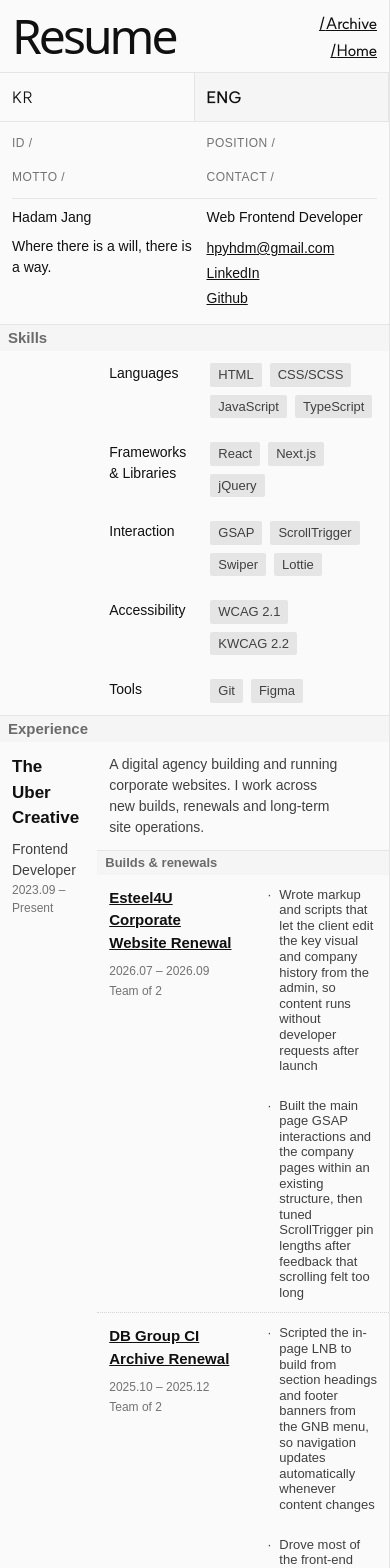
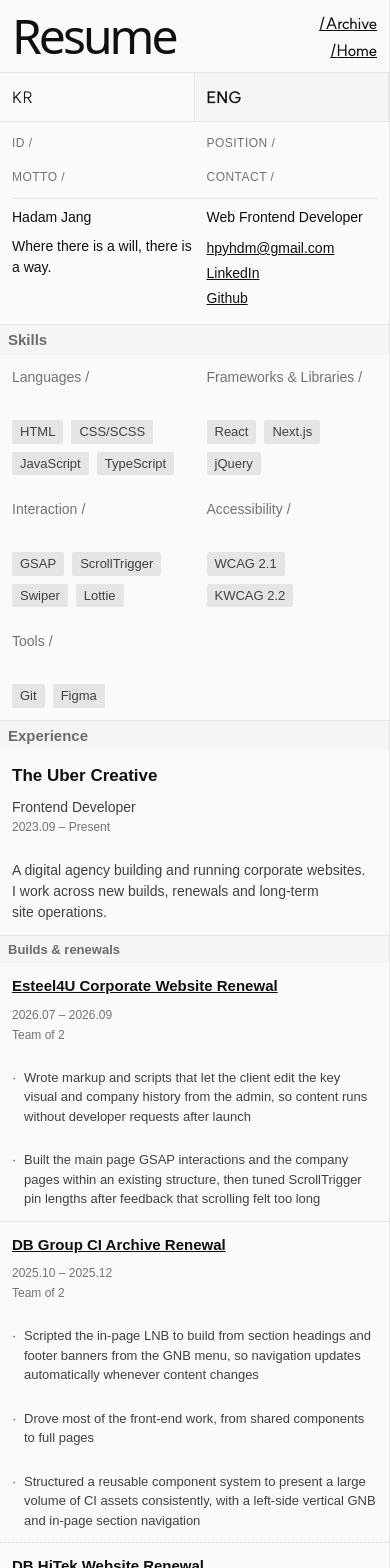
Before and after one commit to hpyhdm/hpyhdm, a Next.js app: page /resume in a window 390 px wide. Shown: the top 1568 px of the page. Built offline with nearby package versions, Linux system fonts and the light colour scheme; a web font is replaced by a local one.

Commit message:
feat(resume): show two skill groups per row on mobile

```diff
--- a/src/app/(pages)/resume/page.module.scss
+++ b/src/app/(pages)/resume/page.module.scss
@@ -34,15 +34,17 @@
       background-color: var(--hover-fill);
       font-weight: 700;
     }
-
-    @include media($from: tablet) {
-      padding: $cell-padding-x;
-    }
   }
 
   @media (hover: hover) {
     &:hover a[aria-current] {
       background-color: transparent;
+    }
+  }
+
+  @include media($from: tablet) {
+    a {
+      padding: $cell-padding-x;
     }
   }
 
--- a/src/components/resume/Education/Education.module.scss
+++ b/src/components/resume/Education/Education.module.scss
@@ -21,6 +21,10 @@
     font-size: $font-size-lg;
     font-weight: 600;
   }
+
+  @include media(false, tablet) {
+    grid-column: 1 / -1; // mobile: stacked, full width / 모바일: 위아래로 쌓고 전체 폭
+  }
 }
 
 .period {
@@ -35,5 +39,8 @@
   grid-column: 3 / -1;
   color: $text-secondary;
   font-size: $font-size-md;
-  font-weight: 500;
+
+  @include media(false, tablet) {
+    grid-column: 1 / -1; // mobile: stacked, full width / 모바일: 위아래로 쌓고 전체 폭
+  }
 }
--- a/src/components/resume/Experience/CompanyBlock.module.scss
+++ b/src/components/resume/Experience/CompanyBlock.module.scss
@@ -19,12 +19,20 @@
     font-size: $font-size-xl;
     font-weight: 600;
   }
+
+  @include media(false, tablet) {
+    grid-column: 1 / -1; // mobile: stacked, full width / 모바일: 위아래로 쌓고 전체 폭
+  }
 }
 
 .sticky {
   @include cell;
   position: sticky;
   top: 0;
+
+  @include media(false, tablet) {
+    position: static; // no sticky when stacked / 위아래로 쌓일 때는 고정하지 않음
+  }
 }
 
 .role,
@@ -48,6 +56,10 @@
 .body {
   @include grid(4);
   grid-column: 3 / -1;
+
+  @include media(false, tablet) {
+    grid-column: 1 / -1; // mobile: stacked, full width / 모바일: 위아래로 쌓고 전체 폭
+  }
 }
 
 .brief {
@@ -55,5 +67,4 @@
   grid-column: 1 / -1;
   color: $text-secondary;
   font-size: $font-size-md;
-  font-weight: 500;
 }
--- a/src/components/resume/Experience/ProjectRow.module.scss
+++ b/src/components/resume/Experience/ProjectRow.module.scss
@@ -31,6 +31,9 @@
     }
   }
 
+  @include media(false, tablet) {
+    grid-column: 1 / -1; // mobile: stacked, full width / 모바일: 위아래로 쌓고 전체 폭
+  }
 }
 
 .dates {
@@ -62,7 +65,7 @@
   border: 1px solid currentColor; // follows the text color / 글자색을 그대로 따라감
   border-radius: 99px;
   color: $text-label; // 5:1 on the page background / 페이지 배경 위 대비 5:1
-  font-size: $font-size-xs; // same size as the dates / 기간과 같은 크기
+  font-size: $font-size-2xs; // 10px, smaller than the dates / 10px, 기간보다 작게
   line-height: 1.6;
   font-weight: 700;
 }
@@ -76,8 +79,7 @@
     max-width: $text-max-width;
     padding-left: 12px;
     font-size: $font-size-sm;
-    font-weight: 500;
-    line-height: 1.2;
+    line-height: 1.5;
     color: $text-secondary;
 
     & + li {
@@ -91,4 +93,8 @@
       left: 0;
     }
   }
+
+  @include media(false, tablet) {
+    grid-column: 1 / -1; // mobile: stacked, full width / 모바일: 위아래로 쌓고 전체 폭
+  }
 }
--- a/src/components/resume/Skills/Skills.module.scss
+++ b/src/components/resume/Skills/Skills.module.scss
@@ -5,24 +5,44 @@
 .groups {
   @include grid(4);
   grid-column: 3 / -1;
+
+  // Mobile: full width, still 4 parts, so two groups per row like desktop
+  // 모바일: 전체 폭, 4등분은 그대로라 PC처럼 한 줄에 두 개씩
+  @include media(false, tablet) {
+    grid-column: 1 / -1;
+  }
 }
 
-// One row: group name in 1 part, skills in 3 parts / 한 줄: 분류 이름 1칸, 기술 3칸
+// One group takes 2 parts: two per row on desktop and mobile (1 2 / 3 4 / 5)
+// Name on top, skills below, same label-over-value pattern as the profile
+// 분류 하나가 2칸: PC·모바일 모두 한 줄에 두 개 (1 2 / 3 4 / 5)
+// 이름 위, 기술 아래로 프로필과 같은 '라벨 위, 값 아래' 구조
 .group {
-  @include subgrid-row;
-  align-items: start;
+  grid-column: span 2;
 
   dt {
     @include cell;
-    grid-column: 1 / 2;
-    font-size: $font-size-md;
-    font-weight: 500;
-    color: $text-default;
+    padding-bottom: 0;
+    margin-bottom: 8px;
+
+    span {
+      display: block;
+      width: fit-content;
+      position: relative;
+      font-size: $font-size-md;
+      font-weight: 500;
+      color: $text-muted;
+
+      &::after {
+        content: '/';
+        padding-left: 4px;
+      }
+    }
   }
 
   dd {
     @include cell;
-    grid-column: 2 / -1;
+    padding-top: 0; // sits right under the name / 이름 바로 아래에 붙도록
   }
 }
 
--- a/src/components/resume/Skills/Skills.tsx
+++ b/src/components/resume/Skills/Skills.tsx
@@ -14,7 +14,9 @@ export default function Skills({ skills }: Props) {
       <dl className={styles.groups} lang="en">
         {skills.map((group) => (
           <div key={group.label} className={styles.group}>
-            <dt>{group.label}</dt>
+            <dt>
+              <span>{group.label}</span>
+            </dt>
             <dd>
               <ul className={styles.items} role="list">
                 {group.items.map((item) => (
--- a/src/data/resume/experience.ts
+++ b/src/data/resume/experience.ts
@@ -189,7 +189,7 @@ export const EXPERIENCE = [
       {
         id: 'samsung-em',
         kind: 'operations',
-        name: { ko: '삼성전기 홈페이지 운영', en: 'Samsung Electro-Mechanics Website Operations' },
+        name: { ko: '삼성전기', en: 'Samsung Electro-Mechanics' },
         url: { ko: 'https://www.samsungsem.com/kr/index.do', en: 'https://www.samsungsem.com/global/index.do' },
         periods: [{ kind: 'range', from: '2023.09', to: null }], // since joining / 입사 때부터
         teamSize: 3,
@@ -223,7 +223,7 @@ export const EXPERIENCE = [
       {
         id: 'samyang-specialty',
         kind: 'operations',
-        name: { ko: '삼양 스페셜티 사이트 운영', en: 'Samyang Specialty Site Operations' },
+        name: { ko: '삼양 스페셜티', en: 'Samyang Specialty' },
         url: { ko: 'https://samyangspecialty.com/', en: 'https://samyangspecialty.com/en' },
         periods: [{ kind: 'range', from: '2023.09', to: null }], // since joining / 입사 때부터
         teamSize: 1,
--- a/src/styles/_mixins.scss
+++ b/src/styles/_mixins.scss
@@ -62,7 +62,7 @@ $breakpoints: (
 // Grey bar behind a heading (section titles, group labels)
 // 제목 뒤에 깔리는 회색 바 (섹션 제목, 그룹 소제목)
 @mixin label-bar {
-  padding: 2px 8px;
+  padding: 4px $cell-padding-x;
   background: $bg-hover-subtle;
   border-top: 1px solid $border-default;
 }
```
